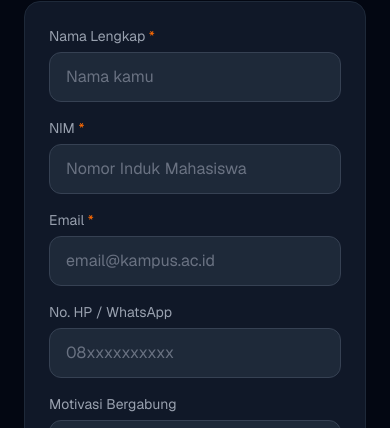
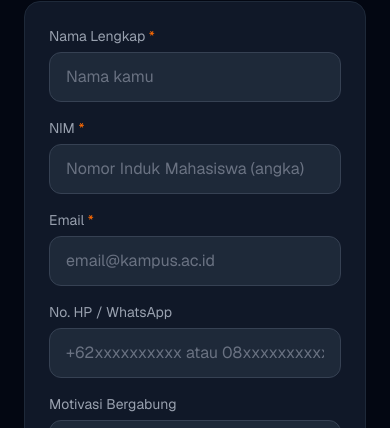
Before and after one commit to KonouKovalskia/ukm-basketball, a Next.js app: page /daftar in a window 390 px wide. Shown: the part 204-632 px from the top of the page. Built offline with nearby package versions, Linux system fonts and the light colour scheme; no server answers.

Commit message:
Improve form validation and input handling
Enhanced form handling to validate NIM and phone inputs. Updated input fields for better user experience.

```diff
--- a/app/(public)/daftar/page.tsx
+++ b/app/(public)/daftar/page.tsx
@@ -11,7 +11,25 @@ export default function DaftarPage() {
   const [error, setError] = useState('')
 
   function handleChange(e: React.ChangeEvent<HTMLInputElement | HTMLTextAreaElement>) {
-    setForm((prev) => ({ ...prev, [e.target.name]: e.target.value }))
+    const { name, value } = e.target
+
+    if (name === 'nim') {
+      // NIM: digits only
+      if (/^\d*$/.test(value)) {
+        setForm((prev) => ({ ...prev, nim: value }))
+      }
+      return
+    }
+
+    if (name === 'phone') {
+      // Phone: digits, +, spaces, dashes — but leading char must be + or digit
+      if (/^[+\d][\d\s\-]*$/.test(value) || value === '') {
+        setForm((prev) => ({ ...prev, phone: value }))
+      }
+      return
+    }
+
+    setForm((prev) => ({ ...prev, [name]: value }))
   }
 
   async function handleSubmit() {
@@ -68,25 +86,58 @@ export default function DaftarPage() {
         </div>
 
         <div className="bg-gray-900 border border-gray-800 rounded-2xl p-6 space-y-4">
-          {[
-            { name: 'full_name', label: 'Nama Lengkap', placeholder: 'Nama kamu', required: true },
-            { name: 'nim', label: 'NIM', placeholder: 'Nomor Induk Mahasiswa', required: true },
-            { name: 'email', label: 'Email', placeholder: 'email@kampus.ac.id', required: true },
-            { name: 'phone', label: 'No. HP / WhatsApp', placeholder: '08xxxxxxxxxx', required: false },
-          ].map((field) => (
-            <div key={field.name}>
+          <div>
             <label className="block text-sm text-gray-400 mb-1.5">
-                {field.label} {field.required && <span className="text-orange-500">*</span>}
+              Nama Lengkap <span className="text-orange-500">*</span>
             </label>
             <input
-                name={field.name}
-                value={form[field.name as keyof typeof form]}
+              name="full_name"
+              value={form.full_name}
               onChange={handleChange}
-                placeholder={field.placeholder}
+              placeholder="Nama kamu"
               className="w-full bg-gray-800 border border-gray-700 rounded-xl px-4 py-3 text-white placeholder-gray-500 focus:outline-none focus:border-orange-500 transition-colors"
             />
           </div>
-          ))}
+
+          <div>
+            <label className="block text-sm text-gray-400 mb-1.5">
+              NIM <span className="text-orange-500">*</span>
+            </label>
+            <input
+              name="nim"
+              value={form.nim}
+              onChange={handleChange}
+              placeholder="Nomor Induk Mahasiswa (angka)"
+              inputMode="numeric"
+              className="w-full bg-gray-800 border border-gray-700 rounded-xl px-4 py-3 text-white placeholder-gray-500 focus:outline-none focus:border-orange-500 transition-colors"
+            />
+          </div>
+
+          <div>
+            <label className="block text-sm text-gray-400 mb-1.5">
+              Email <span className="text-orange-500">*</span>
+            </label>
+            <input
+              name="email"
+              value={form.email}
+              onChange={handleChange}
+              placeholder="email@kampus.ac.id"
+              type="email"
+              className="w-full bg-gray-800 border border-gray-700 rounded-xl px-4 py-3 text-white placeholder-gray-500 focus:outline-none focus:border-orange-500 transition-colors"
+            />
+          </div>
+
+          <div>
+            <label className="block text-sm text-gray-400 mb-1.5">No. HP / WhatsApp</label>
+            <input
+              name="phone"
+              value={form.phone}
+              onChange={handleChange}
+              placeholder="+62xxxxxxxxxx atau 08xxxxxxxxxx"
+              inputMode="tel"
+              className="w-full bg-gray-800 border border-gray-700 rounded-xl px-4 py-3 text-white placeholder-gray-500 focus:outline-none focus:border-orange-500 transition-colors"
+            />
+          </div>
 
           <div>
             <label className="block text-sm text-gray-400 mb-1.5">Motivasi Bergabung</label>
```
Lines whose indentation alone changed are shown as unchanged.
